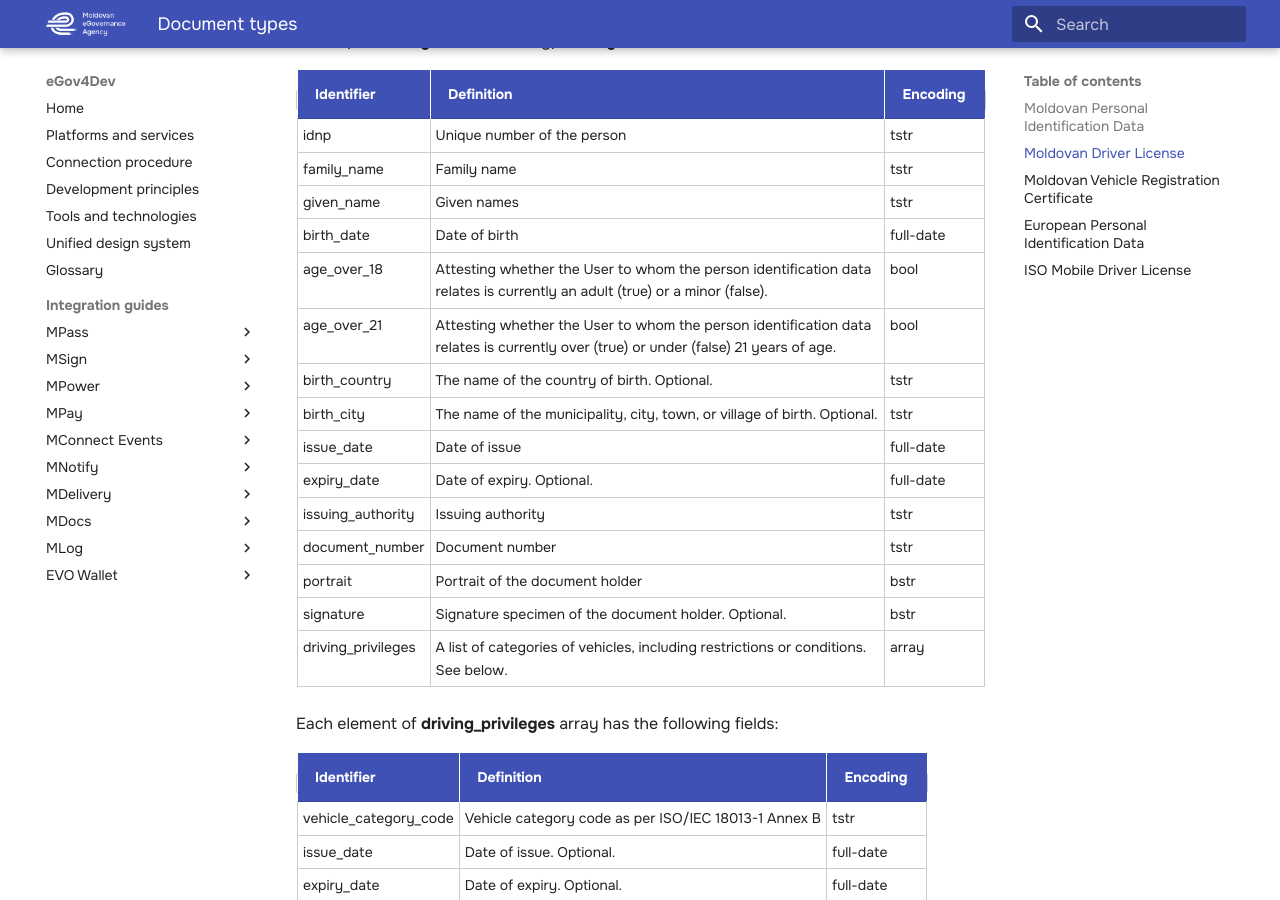
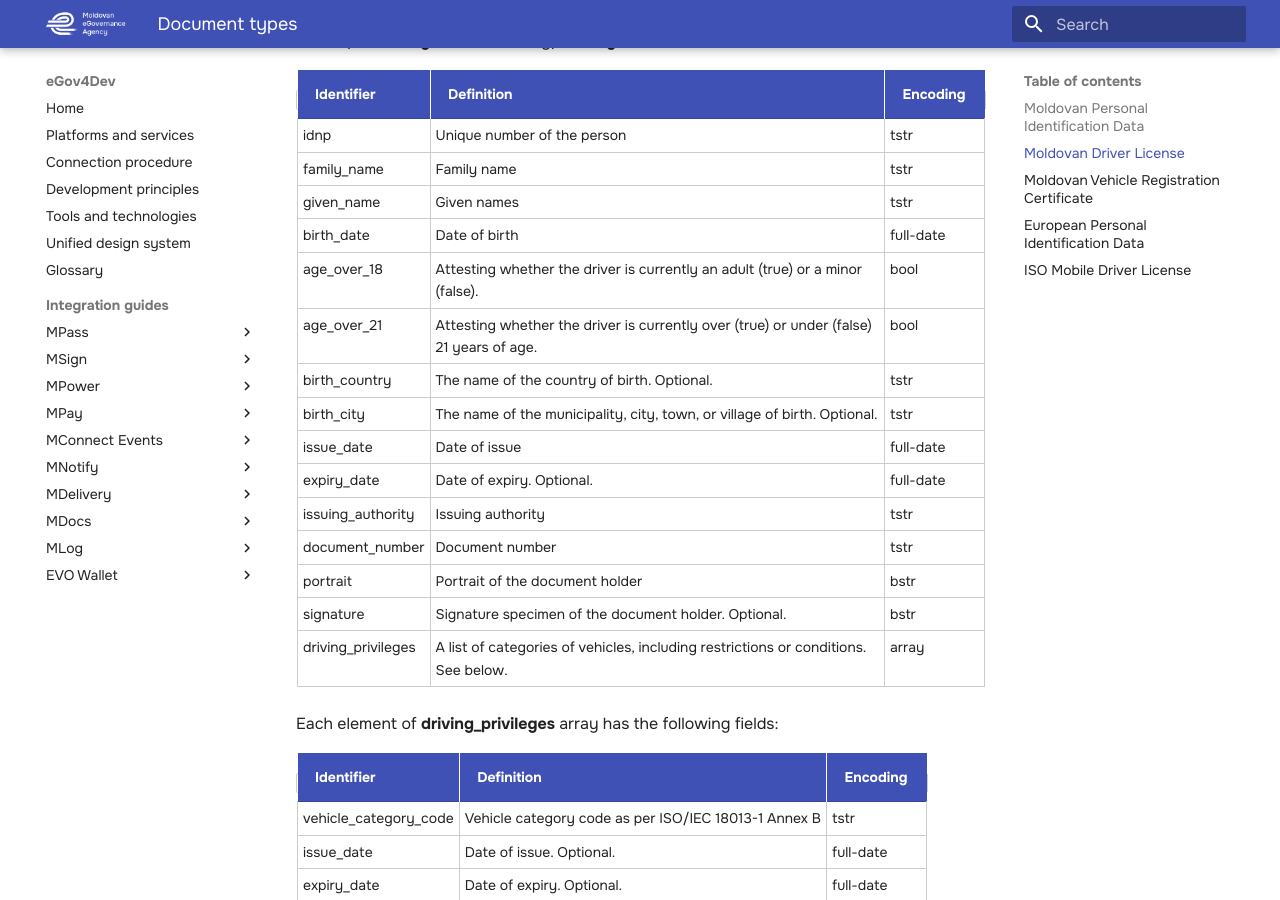
Before and after one commit to egov-moldova/egov4dev, an MkDocs documentation site: the page built from docs/guides/evo-wallet/documents.md, in a window 1280 px wide and 900 px high, scrolled down 1439 px. Built offline with MkDocs 1.6.1 and Material for MkDocs 9.7.7, drawn with Linux system fonts in a browser that asks for light colours; some of the changed text lies outside the part shown.

Commit message:
Update documents.md

```diff
--- a/docs/guides/evo-wallet/documents.md
+++ b/docs/guides/evo-wallet/documents.md
@@ -47,8 +47,8 @@
 | family_name | Family name | tstr |
 | given_name | Given names | tstr |
 | birth_date | Date of birth | full-date |
-| age_over_18 | Attesting whether the User to whom the person identification data relates is currently an adult (true) or a minor (false). | bool |
-| age_over_21 | Attesting whether the User to whom the person identification data relates is currently over (true) or under (false) 21 years of age. | bool |
+| age_over_18 | Attesting whether the driver is currently an adult (true) or a minor (false). | bool |
+| age_over_21 | Attesting whether the driver is currently over (true) or under (false) 21 years of age. | bool |
 | birth_country | The name of the country of birth. Optional. | tstr |
 | birth_city | The name of the municipality, city, town, or village of birth. Optional. | tstr |
 | issue_date | Date of issue | full-date |
@@ -164,8 +164,8 @@
 | family_name | Family name | tstr |
 | given_name | Given names | tstr |
 | birth_date | Date of birth | full-date |
-| age_over_18 | Attesting whether the User to whom the person identification data relates is currently an adult (true) or a minor (false). | bool |
-| age_over_21 | Attesting whether the User to whom the person identification data relates is currently over (true) or under (false) 21 years of age. | bool |
+| age_over_18 | Attesting whether the driver is currently an adult (true) or a minor (false). | bool |
+| age_over_21 | Attesting whether the driver is currently over (true) or under (false) 21 years of age. | bool |
 | issue_date | Date of issue | full-date |
 | expiry_date | Date of expiry. Optional. | full-date |
 | issuing_authority | Issuing authority | tstr |
```
